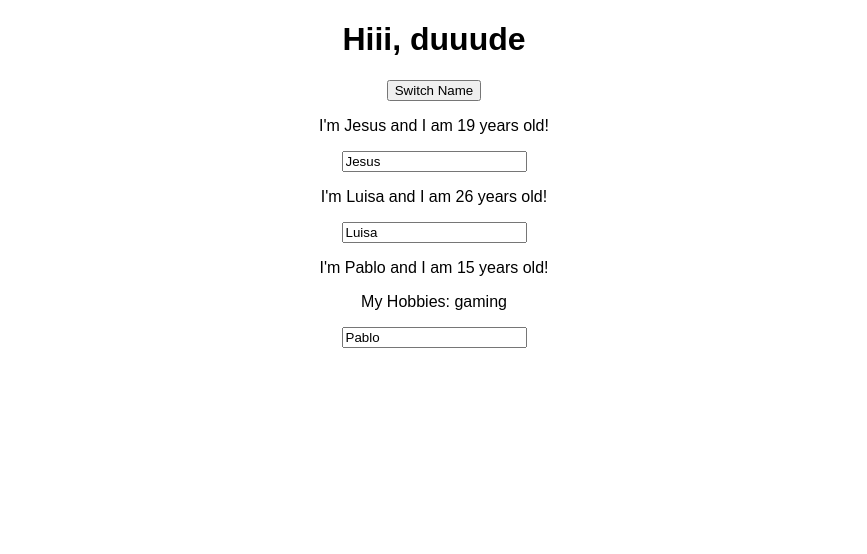
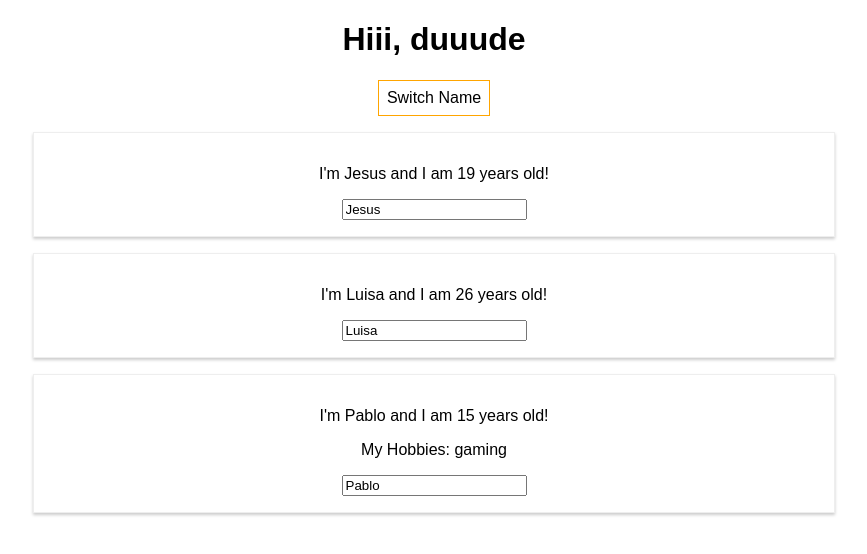
Before and after one commit to jesusmacedo-globant/react-complete-guide, a React (Create React App) app: page / in a window 1280 px wide. Shown: the top 554 px of the page, without its empty margins (206-1073 px from the left). Built offline with nearby package versions, Linux system fonts and the light colour scheme.

Commit message:
Section 3, lesson 48-49. Adding Styling with Stylesheets. Working with Inline Styles.

```diff
--- a/src/App.js
+++ b/src/App.js
@@ -76,13 +76,26 @@ class App extends Component {
      * Always required in components and it always has to return HTML content.
      */
     render() {
+        // * there are 2 ways of adding styles on an element, this is the inline method and we could also use a file
+        // > this is applied in: style={customStyle}
+        const customStyle = {
+            backgroundColor: 'white',
+            font: 'inherit',
+            border: '1px solid orange',
+            padding: '8px',
+            cursor: 'pointer',
+        };
+
         // * the content inside the component tag will be recieved inside the component as props.children
         // > this.myFunction.bind(this, 'data') this is the preferred way of passing data to a function, recommended
         // ! () => this.myFunction('data') this will work but components are reloaded continously, NOT recommended
         return (
             <div className="App">
                 <h1>Hiii, duuude</h1>
-                <button onClick={this.switchNameHandler.bind(this, 'Gandalf')}>
+                <button
+                    onClick={this.switchNameHandler.bind(this, 'Gandalf')}
+                    style={customStyle}
+                >
                     Switch Name
                 </button>
                 <Person
--- /dev/null
+++ b/src/Person/Person.css
@@ -0,0 +1,10 @@
+/* This styles will be applied only to the element with the class. All styles must be restricted to the desired
+elements as styles are global */
+.Person {
+    width: 60%;
+    margin: 16px auto;
+    border: 1px solid #eee;
+    box-shadow: 0 2px 3px #ccc;
+    padding: 16px;
+    text-align: center;
+}
--- a/src/Person/Person.js
+++ b/src/Person/Person.js
@@ -1,4 +1,6 @@
 import React from 'react';
+// * css imports always required because styles are global
+import './Person.css';
 
 /**
  * This is a functional or stateless component because it is being created from a function and has no state.
@@ -9,7 +11,7 @@ const Person = (props) => {
     // > props.onClick fires the eventListener in the parent component and passes it data (if defined there)
     // > two WAY data binding comes when the recieved value is displayed AND modified in the same element (see input)
     return (
-        <div>
+        <div className="Person">
             <p onClick={props.onClick}>
                 I'm {props.name} and I am {props.age} years old!
             </p>
```
